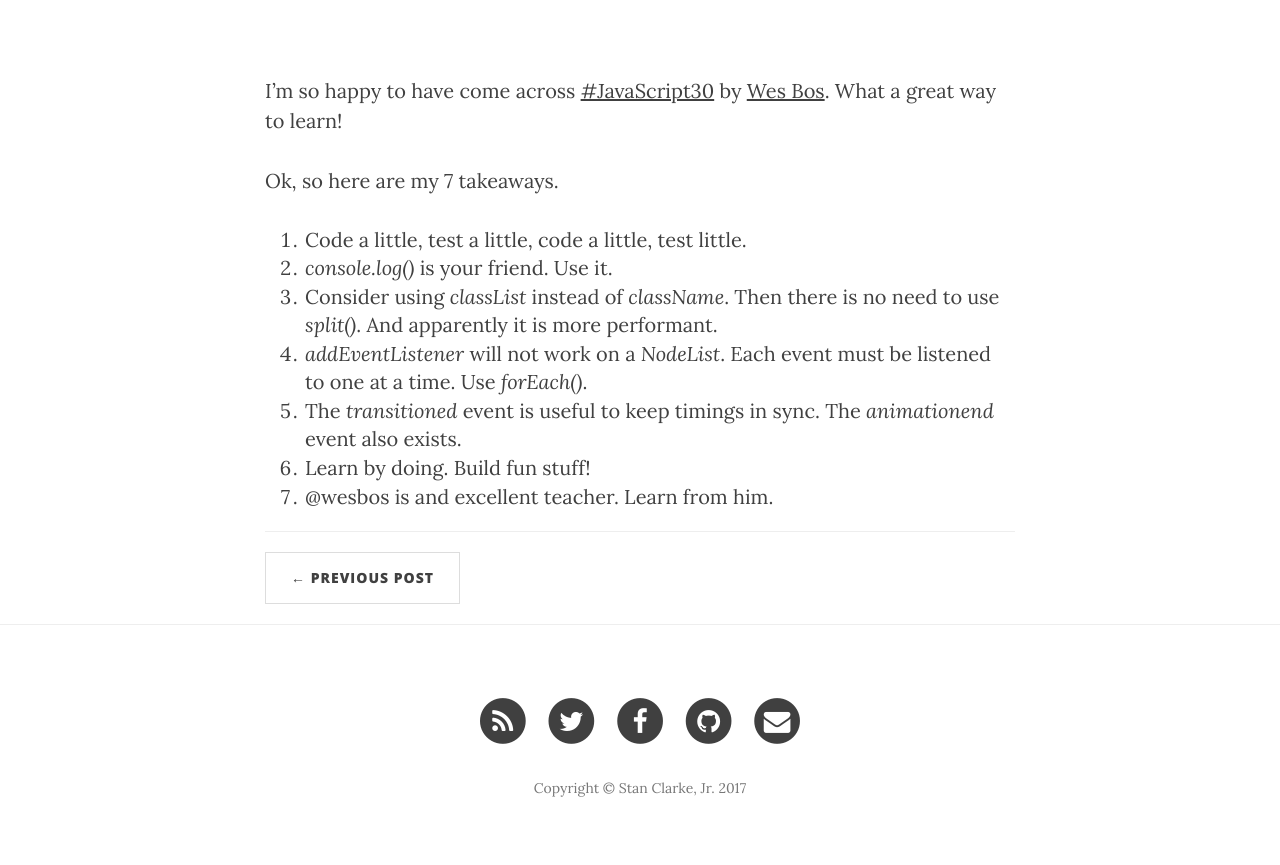
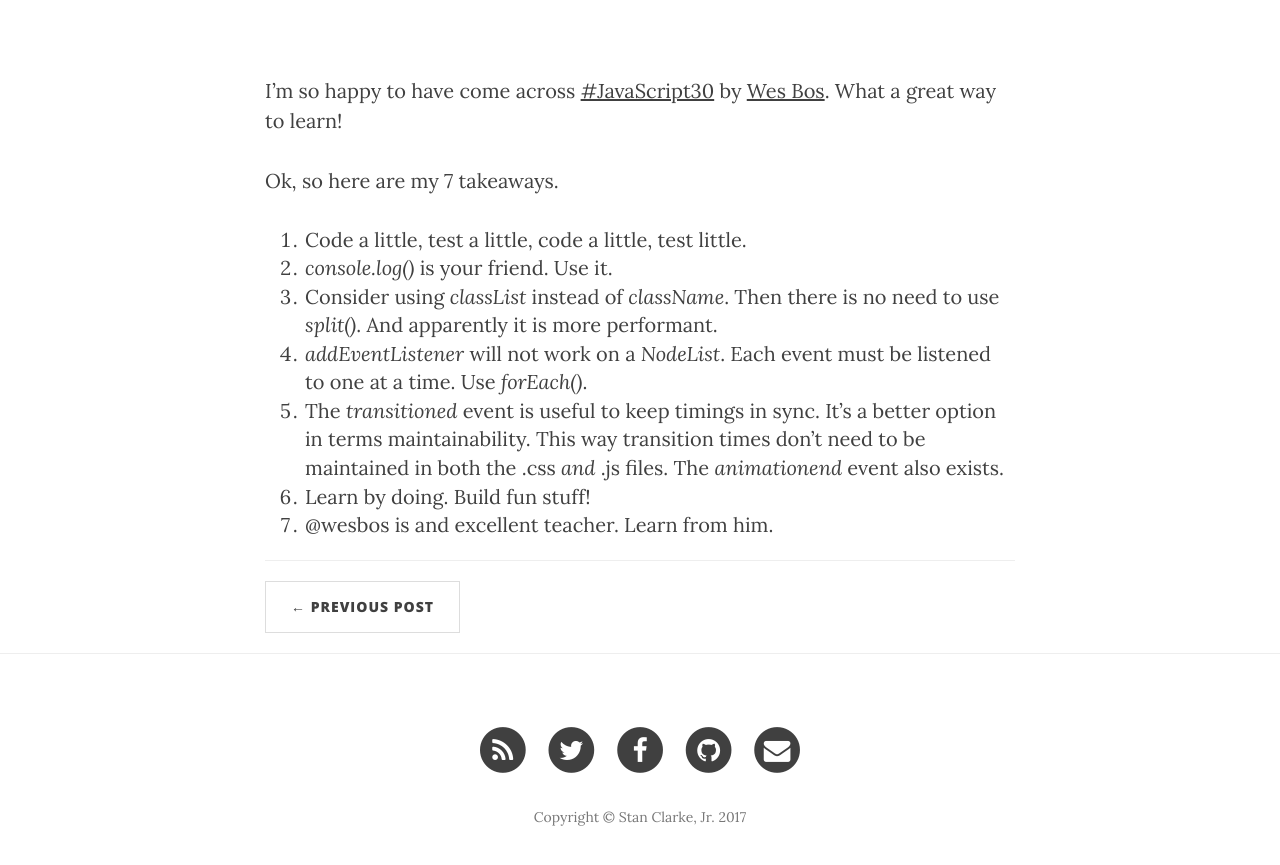
Before and after one commit to stanclarke-jr/stanclarke-jr.github.io, a Jekyll site: the page built from _posts/2017-01-17-7-key-takeaways-that-will-improve-your-javascript-skills.md, in a window 1280 px wide, cut to the strip 480-1373 px from the top of the page. Shown: the top 865 px of the strip. Built offline with Jekyll 4.4.1, drawn with Linux system fonts in a browser that asks for light colours; nearby versions of some CDN libraries; our own code applies the rules of GitHub Pages for plain Markdown files.

Commit message:
elaborated on takeaway 5

```diff
--- a/_posts/2017-01-17-7-key-takeaways-that-will-improve-your-javascript-skills.md
+++ b/_posts/2017-01-17-7-key-takeaways-that-will-improve-your-javascript-skills.md
@@ -20,6 +20,6 @@ Ok, so here are my 7 takeaways.
 2. *console.log()* is your friend. Use it.
 3. Consider using <a href="https://developer.mozilla.org/en-US/docs/Web/API/Element/classList" target="_blank">*classList*</a> instead of <a href="https://developer.mozilla.org/en-US/docs/Web/API/Element/className" target="_blank">*className*</a>. Then there is no need to use *split()*. And apparently it is more <a href="https://jsperf.com/classlist-firstclass-vs-classname-firstclass">performant</a>.
 4. *addEventListener* will not work on a <a href="(https://developer.mozilla.org/en-US/docs/Web/API/NodeList">*NodeList*</a>. Each event must be listened to one at a time. Use <a href="https://developer.mozilla.org/en-US/docs/Web/JavaScript/Reference/Global_Objects/Array/forEach">*forEach()*</a>.
-5. The <a href="https://developer.mozilla.org/en-US/docs/Web/Events/transitionend">*transitioned*</a> event is useful to keep timings in sync. The <a href="https://developer.mozilla.org/en-US/docs/Web/Events/animationend">*animationend*</a> event also exists.
+5. The <a href="https://developer.mozilla.org/en-US/docs/Web/Events/transitionend">*transitioned*</a> event is useful to keep timings in sync. It's a better option in terms maintainability. This way transition times don't need to be maintained in both the .css *and* .js files. The <a href="https://developer.mozilla.org/en-US/docs/Web/Events/animationend">*animationend*</a> event also exists.
 6. Learn by doing. Build fun stuff!
 7. <a href="https://twitter.com/wesbos">@wesbos</a> is and excellent teacher. Learn from him.
```
